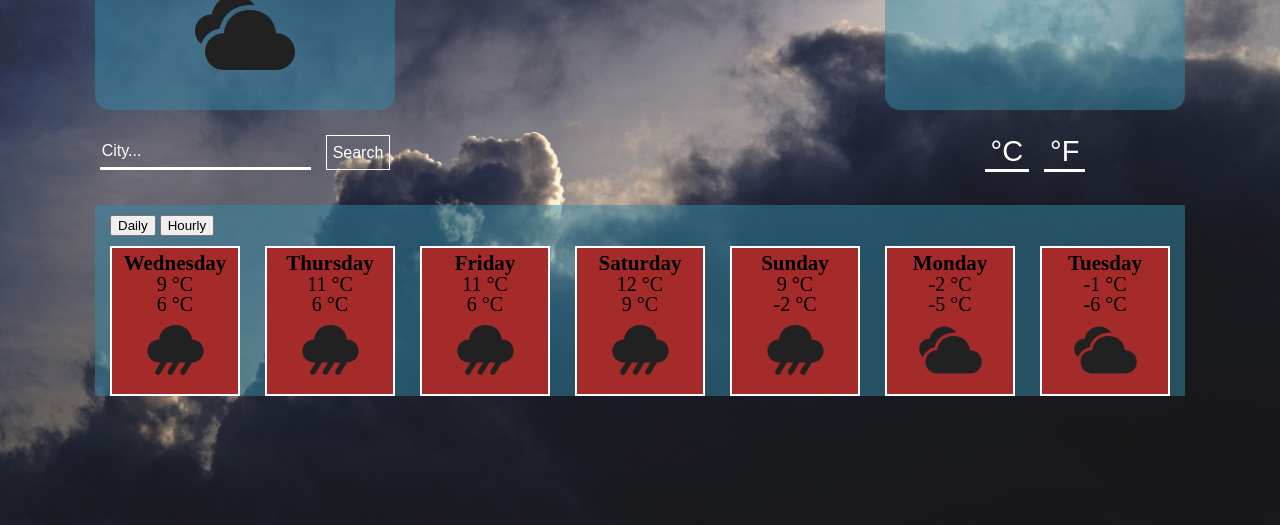
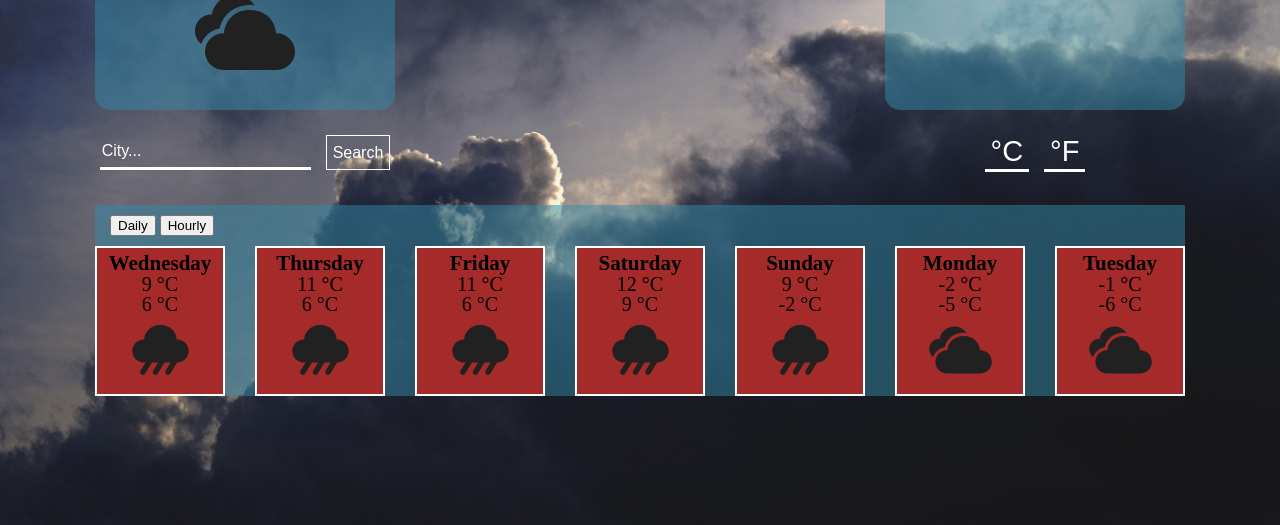
Before and after one commit to ykoziy/odin-weather-app, a plain HTML site: page index.html in a window 1280 px wide. Shown: the part 275-800 px from the top of the page. Drawn offline with Linux system fonts and the light colour scheme.

Commit message:
Fixed styling for the forecast cards.

```diff
--- a/style/index.css
+++ b/style/index.css
@@ -149,8 +149,6 @@ h2 {
 .weather-forecast-cards {
   display: flex;
   height: 150px;
-  gap: 25px;
-  padding: 0 15px;
   justify-content: space-between;
   position: absolute;
   width: 100%;
```
